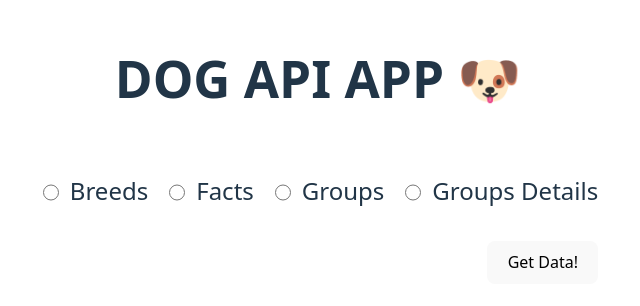
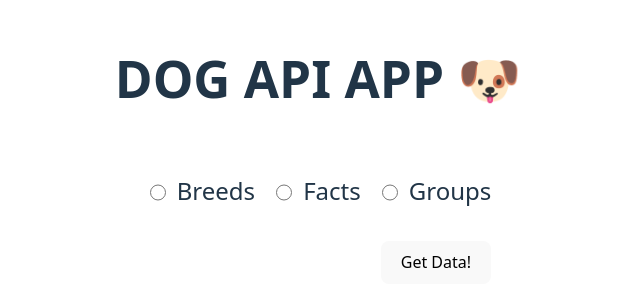
Before and after one commit to danielmontes9/test-bravos-flask-react, a React (Vite) app in the folder dog-react-app/: page / in a window 1280 px wide. Shown: the part 218-524 px from the top of the page, without its empty margins (322-962 px from the left). Built offline with nearby package versions, Linux system fonts and the light colour scheme.

Commit message:
refactor: remove group-details

```diff
--- a/dog-react-app/src/App.tsx
+++ b/dog-react-app/src/App.tsx
@@ -73,10 +73,6 @@ function App() {
       URL = URL + "/groups";
     }
 
-    if (selectedOption == "groups_details") {
-      URL = URL + "/groups_details";
-    }
-
     fetch(URL)
       .then((res) => res.json())
       .then((data) => {
@@ -123,16 +119,6 @@ function App() {
               onChange={radioChange} />
             <label>Groups</label>
           </div>
-
-          <div className='opt'>
-            <input
-              type="radio"
-              id="groups_details"
-              name="filter_option"
-              value="groups_details"
-              onChange={radioChange} />
-            <label>Groups Details</label>
-          </div>
         </div>
 
         <div className='button-container'>
```
